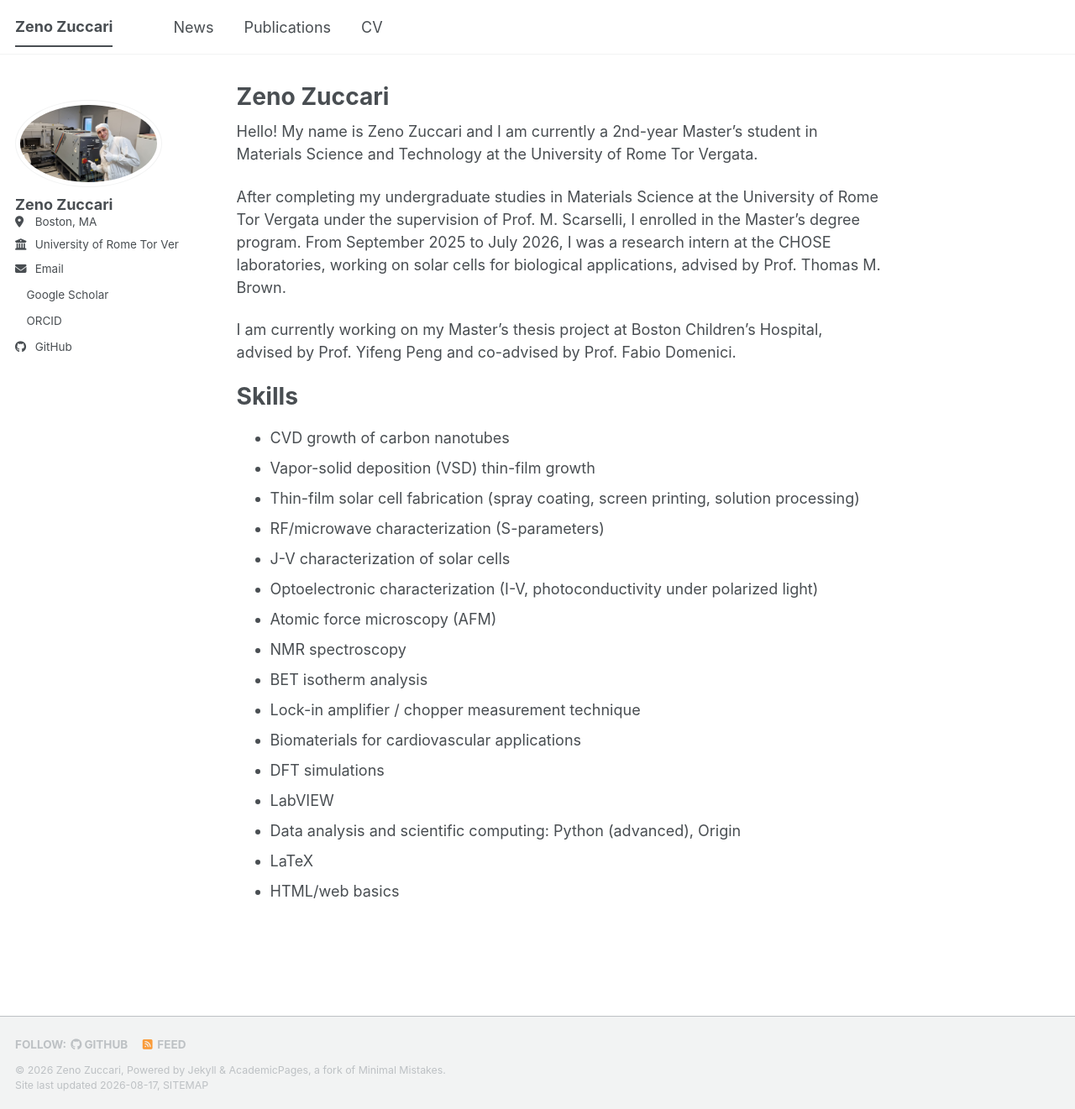
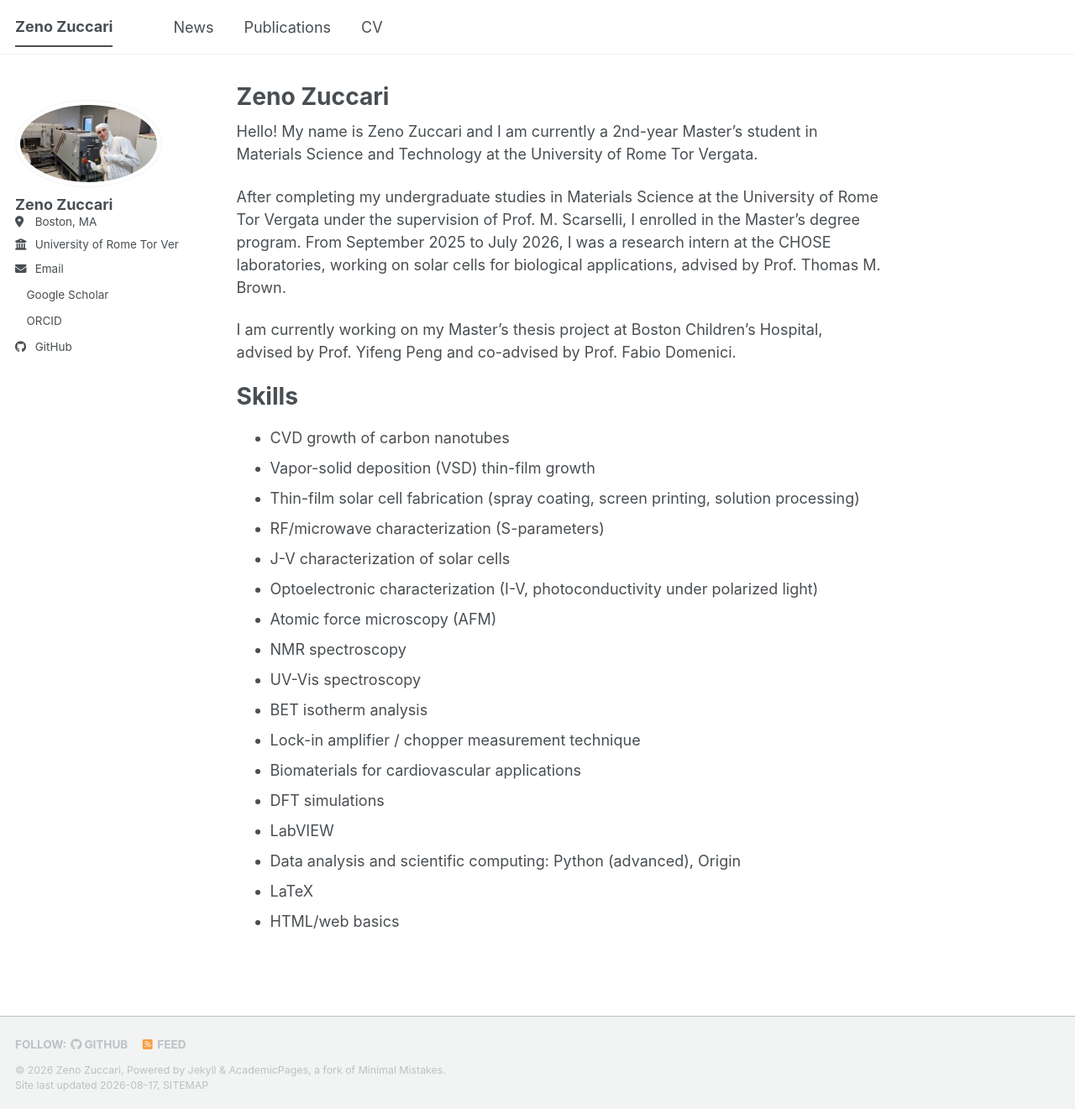
Before and after one commit to zzuccari/portfolio, a Jekyll site: the page built from _pages/about.md, in a window 1280 px wide and 1321 px high. Shown: the whole window at 84% size. Built offline with Jekyll 4.4.1, drawn with Linux system fonts in a browser that asks for light colours; a style sheet for code colours, icons or effects is not loaded.

Commit message:
Add UV-Vis spectroscopy to skills

```diff
--- a/_pages/about.md
+++ b/_pages/about.md
@@ -23,6 +23,7 @@ Skills
 * Optoelectronic characterization (I-V, photoconductivity under polarized light)
 * Atomic force microscopy (AFM)
 * NMR spectroscopy
+* UV-Vis spectroscopy
 * BET isotherm analysis
 * Lock-in amplifier / chopper measurement technique
 * Biomaterials for cardiovascular applications
```
Also changed, not shown: _pages/cv.md (+1 -0 lines).
